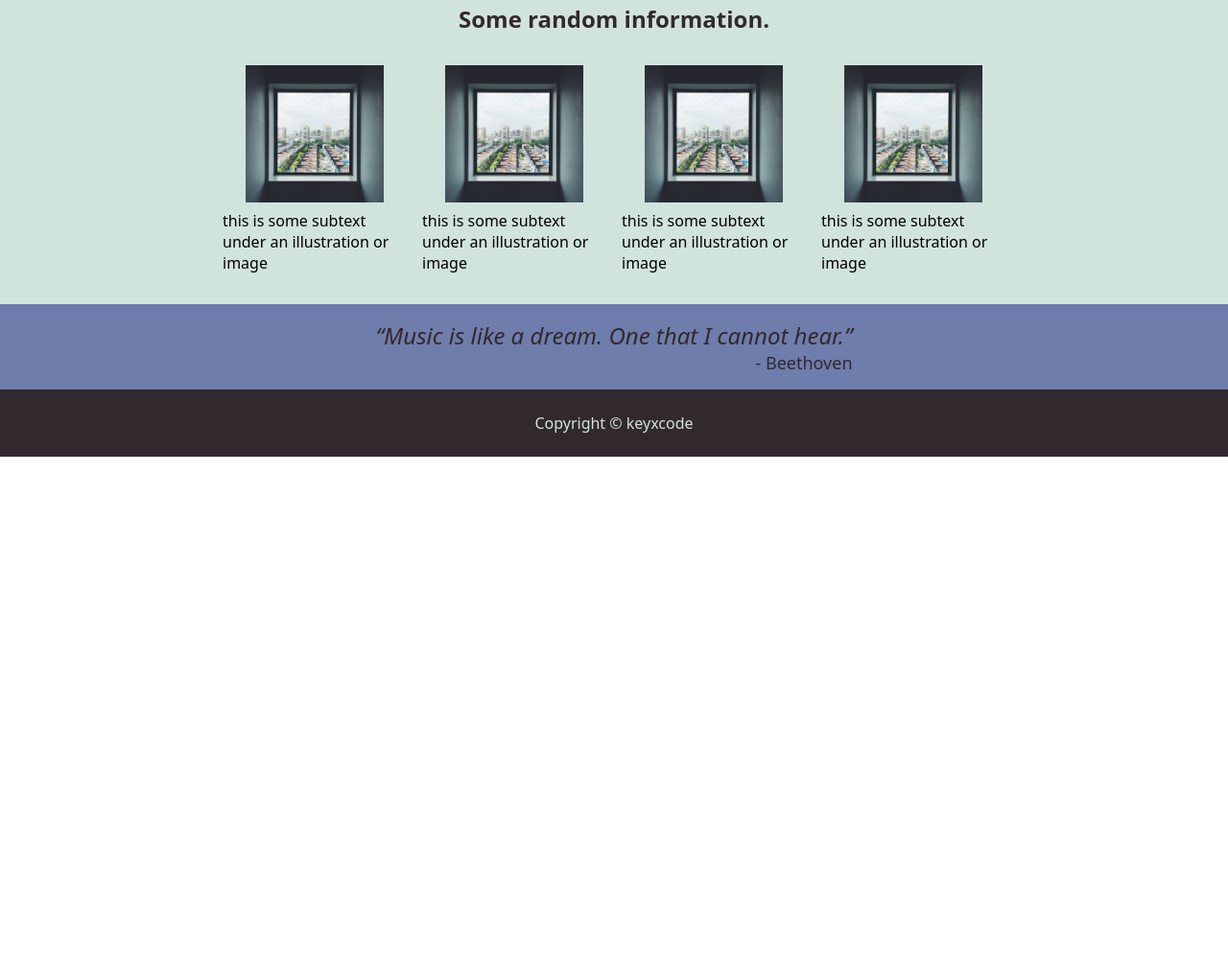
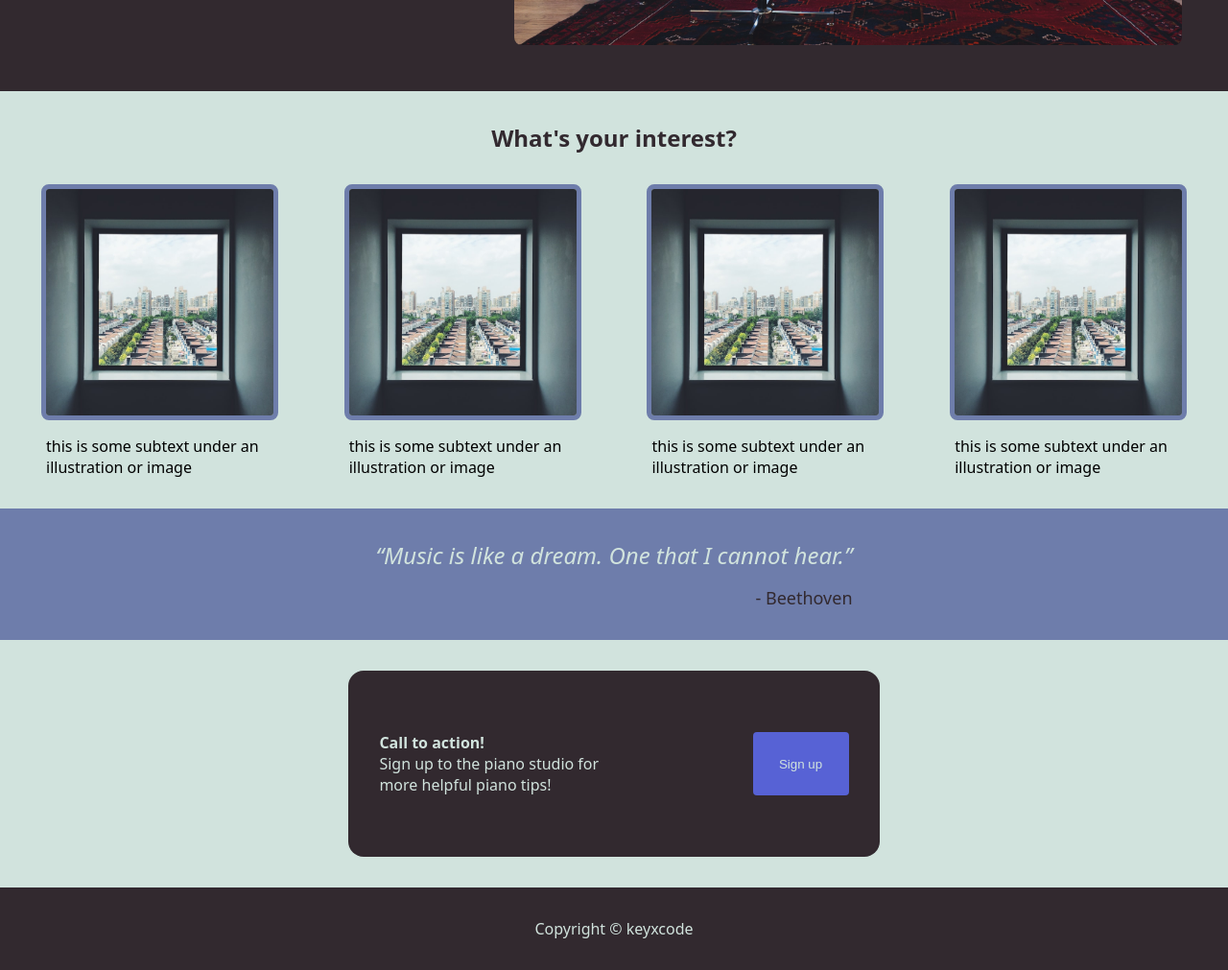
Before and after one commit to keyxcode/odin-landing, a plain HTML site: page index.html in a window 1280 px wide. Shown: the part 546-1557 px from the top of the page at 96% size. Before the commit the page ends 1022 px from the top, so only its background shows below. Drawn offline with Linux system fonts and the light colour scheme.

Commit message:
layout entire page

```diff
--- a/index.html
+++ b/index.html
@@ -10,19 +10,19 @@
 <body>
     <div class="header">
         <div class="left">
-            Header Logo
+            The Piano Studio
         </div>
         <ul class="right">
-            <li>link one</li>
-            <li>link two</li>
-            <li>link three</li>
+            <li>About</li>
+            <li>Services</li>
+            <li>Contact</li>
         </ul>
     </div>
     <div class="content">
         <div class="main-1">
             <div class="hero-text">
                 <div class="hero-header">
-                    This website is awesome
+                    Where your piano journey begins
                 </div>
                 <div class="hero-subtext">
                     This website has some subtext that goes here under the main title. It's a smaller font and the color is lower contrast.
@@ -35,7 +35,7 @@
         </div>
         <div class="main-2">
             <div class="info-header">
-                Some random information.
+                What's your interest?
             </div>
             <div class="info-cards">
                 <div class="card">
@@ -75,9 +75,19 @@
             </div>
         </div>
 
-        <!-- <div class="main-4">
-            <div class="placeholder">placeholder</div>
-        </div> -->
+        <div class="main-4">
+            <div class="action-card">
+                <div class="action-left">
+                    <div class="action-header">
+                        Call to action!
+                    </div>
+                    <div class="action-subtext">
+                        Sign up to the piano studio for more helpful piano tips!
+                    </div>
+                </div>
+                <button class="action-right">Sign up</button>
+            </div>
+        </div>
     </div>
     <div class="footer">
         Copyright &#169; keyxcode
--- a/styles.css
+++ b/styles.css
@@ -29,18 +29,22 @@ body {
     font-family: system-ui, -apple-system, BlinkMacSystemFont, 'Segoe UI', Roboto, Oxygen, Ubuntu, Cantarell, 'Open Sans', 'Helvetica Neue', sans-serif;
 }
 
+/*=============================================================================*/
 .header, .footer {
     display: flex;
     justify-content: space-between;
     align-items: center;
     background-color: var(--darkest);
     color: var(--lightest);
-    padding: 8px 48px;
+}
+
+.header {
+    padding: 8px 48px 64px;
 }
 
 .footer {
     justify-content: center;
-    padding: 24px;
+    padding: 32px;
 }
 
 .left {
@@ -50,6 +54,8 @@ body {
 
 .right {
     display: flex;
+    flex-wrap: wrap;
+    justify-content: end;
     gap: 16px;
 }
 
@@ -63,14 +69,17 @@ ul {
     flex-direction: column;
 }
 
+/*=============================================================================*/
 .main-1, .main-2, .main-3, .main-4 {
     display: flex;
-    flex-wrap: wrap;
 }
 
 .main-1 {
+    flex-wrap: wrap;
     background-color: var(--darkest);
     justify-content: center;
+    padding: 0 0 32px;
+    gap: 16px;
 }
 
 .hero-text {
@@ -88,12 +97,7 @@ ul {
     font-weight: bold;
 }
 
-.hero-subtext {
-
-}
-
 button {
-    font-family: inherit;
     border: 0;
     padding: 8px;
     background-color: var(--button);
@@ -103,10 +107,10 @@ button {
 }
 
 .hero-img-container {
-    flex: 1 1 75%;
+    flex: 1 1 50%;
     background-color: var(--darkest);
     padding: 16px 48px;
-    max-width: 50%;
+    max-width: 75%;
     display: flex;
 }
 
@@ -115,11 +119,12 @@ button {
     border-radius: 8px;
 }
 
+/*=============================================================================*/
 .main-2 {
     flex-direction: column;
     justify-content: center;
     align-items: center;
-    padding: 32px;
+    padding: 32px 48px 32px;
     gap: 32px;
     background-color: var(--lightest);
 }
@@ -132,45 +137,87 @@ button {
 
 .info-cards {
     display: flex;
+    flex-wrap: wrap;
+    justify-content: space-between;
     gap: 16px;
-    padding: 0 25vh;
 }
 
 .card {
+    flex-basis: 20%;
     display: flex;
     flex-direction: column;
-    gap: 8px;
+    gap: 16px;
     justify-content: center;
     align-items: center;
 }
 
 .card-img {
-    max-width: 75%;
+    max-width: 100%;
+    border-radius: 8px;
+    border: 5px solid var(--light)
 }
 
+/*=============================================================================*/
 .main-3 {
-    background-color: var(--light);
-    color: var(--darkest);
     justify-content: center;
     align-items: center;
     flex-direction: column;
-    gap: 8px;
-    padding: 16px 48px;
+    padding: 32px 48px;
+    background-color: var(--light);
 }
 
 .quote-container {
     max-width: 500px;
     display: flex;
     flex-direction: column;
+    gap: 16px;
 }
 
 .quote {
     font-size: 24px;
-    font-weight: lighter;
     font-style: italic;
+    font-weight: 250;
+    color: var(--lightest);
 }
 
 .quoter {
     font-size: 18px;
     margin-left: auto;
+    color: var(--darkest);
 }
+
+/*=============================================================================*/
+.main-4 {
+    justify-content: center;
+    align-items: center;
+    padding: 32px 48px 32px;
+    background-color: var(--lightest);
+}
+
+.action-card {
+    display: flex;
+    gap: 16px;
+    justify-content: space-between;
+    background-color: var(--darkest);
+    flex-wrap: wrap;
+    padding: 64px 32px;
+    border-radius: 16px;
+    color: var(--lightest);
+}
+
+.action-left {
+    flex-basis: 50%;
+    min-width: 250px;
+}
+
+.action-right {
+    flex-basis: 50%;
+}
+
+.action-header {
+    font-weight: bold;
+}
+
+.action-subtext {
+    font-weight: 250;
+}
```
Also changed, not shown: img/amir-doreh-cHUBZFjY13g-unsplash.jpeg (deleted), img/lorenzo-spoleti-MlhJNEUQpBs-unsplash.jpeg (deleted).
